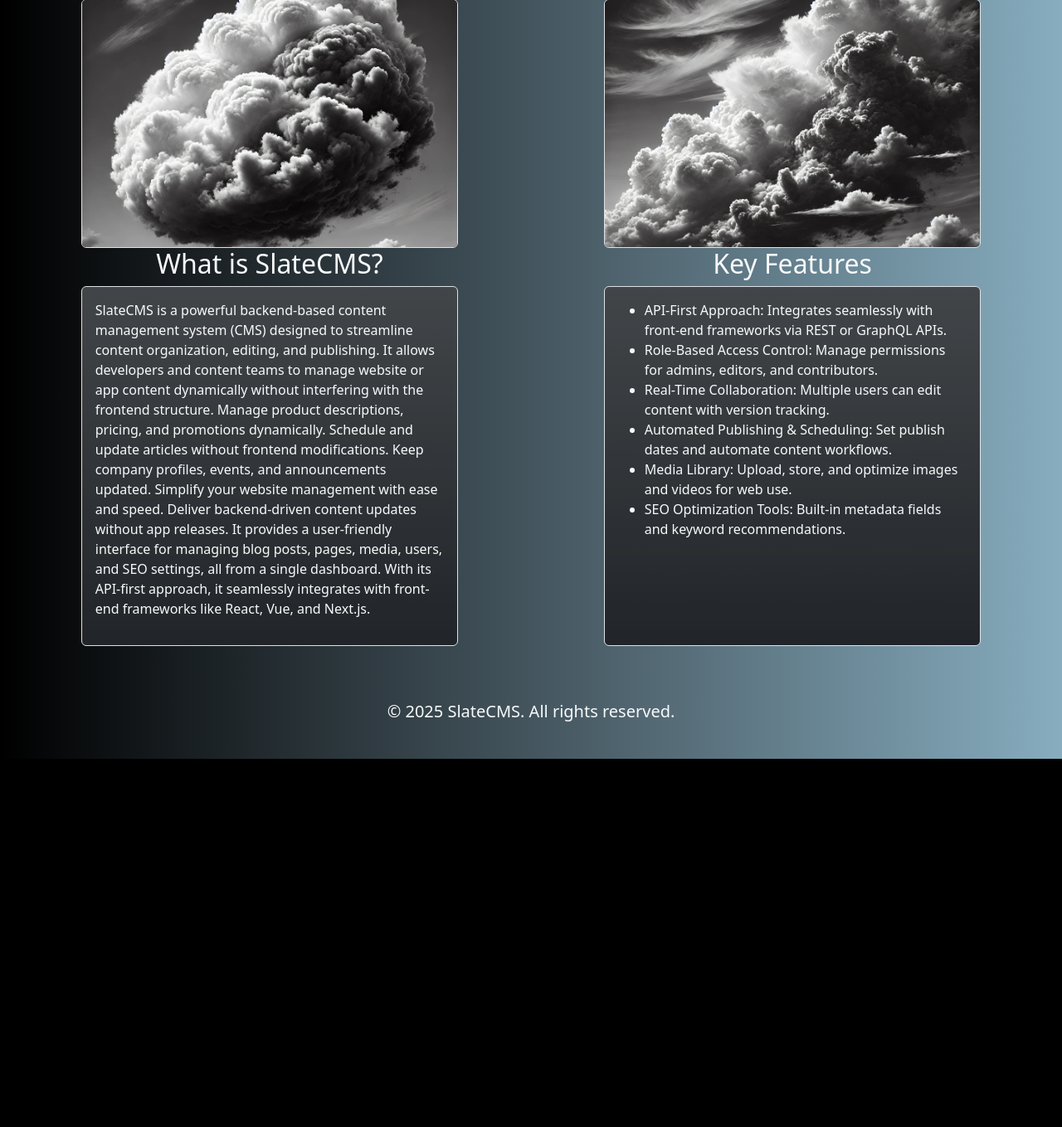
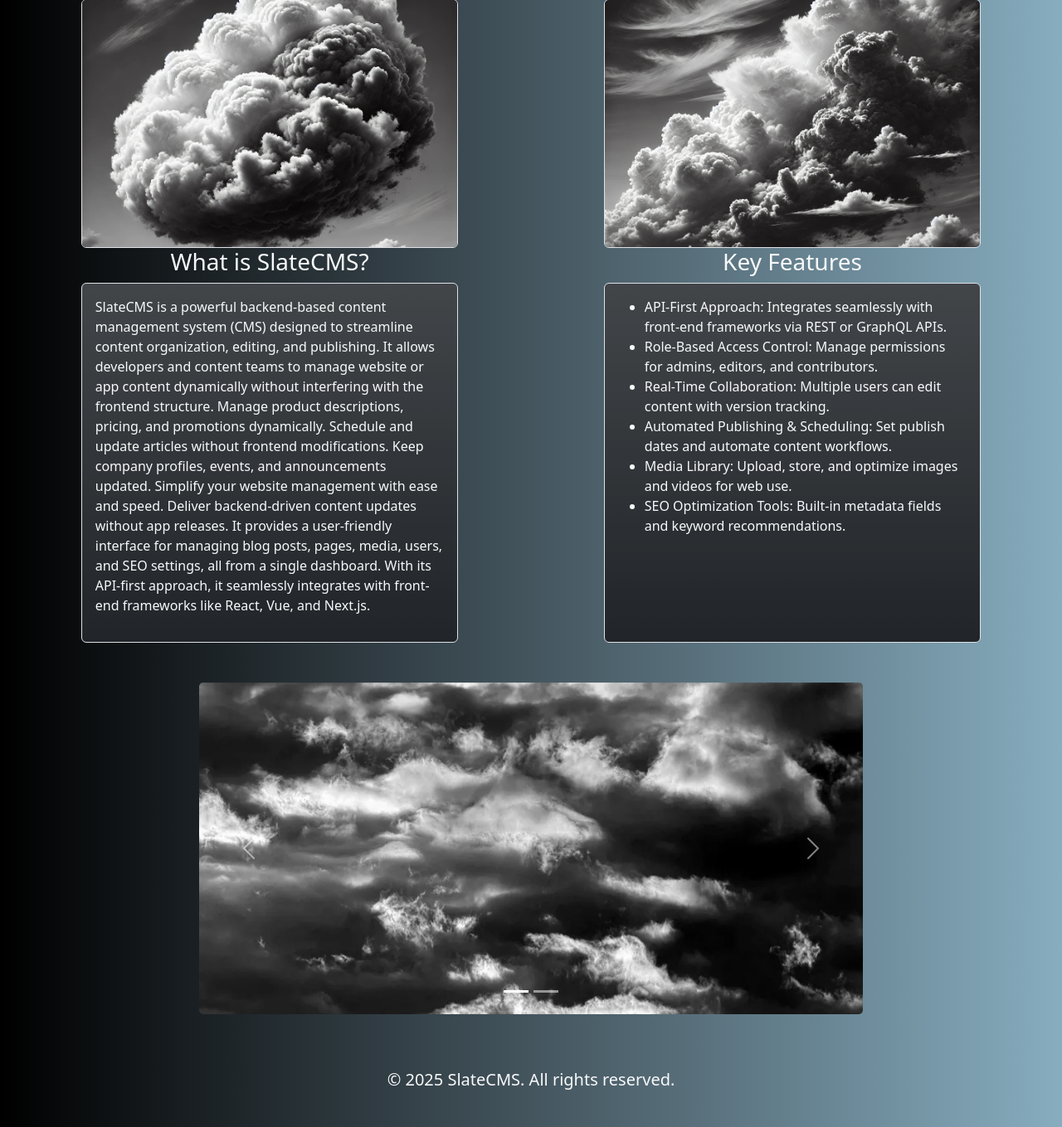
Before and after one commit to theyvraj/cms, a Flask app: page / in a window 1280 px wide. Shown: the part 297-1656 px from the top of the page at 83% size. Before the commit the page ends 1212 px from the top, so only its background shows below. Run offline with Flask 3, Linux system fonts and the light colour scheme.

Commit message:
modified:   static/style.css 	modified:   templates/homepage.html

```diff
--- a/static/style.css
+++ b/static/style.css
@@ -289,3 +289,23 @@ button:hover {
         color: #f8f9fa !important;
     }
 }
+.carousel {
+    max-width: 800px;
+    margin: 0 auto;
+}
+
+.carousel-inner {
+    border-radius: 5px;
+    overflow: hidden;
+}
+
+.carousel-item img {
+    height: 400px;
+    object-fit: cover;
+}
+
+@media (max-width: 768px) {
+    .carousel-item img {
+        height: 300px;
+    }
+}
--- a/templates/homepage.html
+++ b/templates/homepage.html
@@ -41,14 +41,14 @@
         <div class="row justify-content-evenly">
             <div class="col d-flex flex-column align-items-center">
                 <img src="{{ url_for('static', filename='img_01.webp') }}" class="w-75 img-fluid border border rounded" style="max-height: 300px; object-fit: cover;">
-                <h2>What is SlateCMS?</h2>
+                <h3>What is SlateCMS?</h3>
                 <div class="text-start fs-6 w-75 bg-dark bg-gradient border p-3 border rounded h-100 d-flex flex-column">
                     <p>SlateCMS is a powerful backend-based content management system (CMS) designed to streamline content organization, editing, and publishing. It allows developers and content teams to manage website or app content dynamically without interfering with the frontend structure. Manage product descriptions, pricing, and promotions dynamically. Schedule and update articles without frontend modifications. Keep company profiles, events, and announcements updated. Simplify your website management with ease and speed. Deliver backend-driven content updates without app releases. It provides a user-friendly interface for managing blog posts, pages, media, users, and SEO settings, all from a single dashboard. With its API-first approach, it seamlessly integrates with front-end frameworks like React, Vue, and Next.js.</p>
                 </div>
             </div>
             <div class="col d-flex flex-column align-items-center">
                 <img src="{{ url_for('static', filename='img_02.webp') }}" class="w-75 img-fluid border border rounded" style="max-height: 300px; object-fit: cover;">
-                <h2>Key Features</h2>
+                <h3>Key Features</h3>
                 <div class="text-start fs-6 w-75 bg-dark bg-gradient border p-3 border rounded h-100 d-flex flex-column">
                     <ul>
                         <li>API-First Approach: Integrates seamlessly with front-end frameworks via REST or GraphQL APIs.</li>
@@ -61,6 +61,30 @@
                 </div>
             </div>
         </div>
+        <div class="container mt-5">
+            <div id="carouselExample" class="carousel slide" style="max-width: 800px; margin: 0 auto;">
+                <div class="carousel-indicators">
+                    <button type="button" data-bs-target="#carouselExample" data-bs-slide-to="0" class="active" aria-current="true" aria-label="Slide 1"></button>
+                    <button type="button" data-bs-target="#carouselExample" data-bs-slide-to="1" aria-label="Slide 2"></button>
+                </div>
+                <div class="carousel-inner">
+                    <div class="carousel-item active">
+                        <img src="{{ url_for('static', filename='img_1.jpg') }}" class="d-block w-100" alt="...">
+                    </div>
+                    <div class="carousel-item">
+                        <img src="{{ url_for('static', filename='img_2.jpg') }}" class="d-block w-100" alt="...">
+                    </div>
+                </div>
+                <button class="carousel-control-prev" type="button" data-bs-target="#carouselExample" data-bs-slide="prev">
+                    <span class="carousel-control-prev-icon" aria-hidden="true"></span>
+                    <span class="visually-hidden">Previous</span>
+                </button>
+                <button class="carousel-control-next" type="button" data-bs-target="#carouselExample" data-bs-slide="next">
+                    <span class="carousel-control-next-icon" aria-hidden="true"></span>
+                    <span class="visually-hidden">Next</span>
+                </button>
+            </div>
+        </div>
     </div>
     <footer class="py-3 mt-5">
         <div class="container text-center text-light">
```
